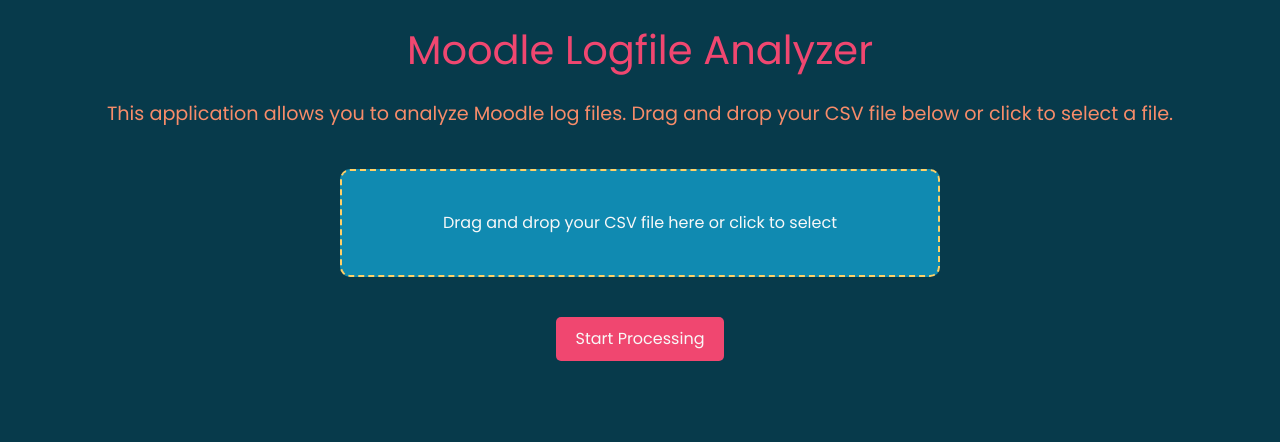
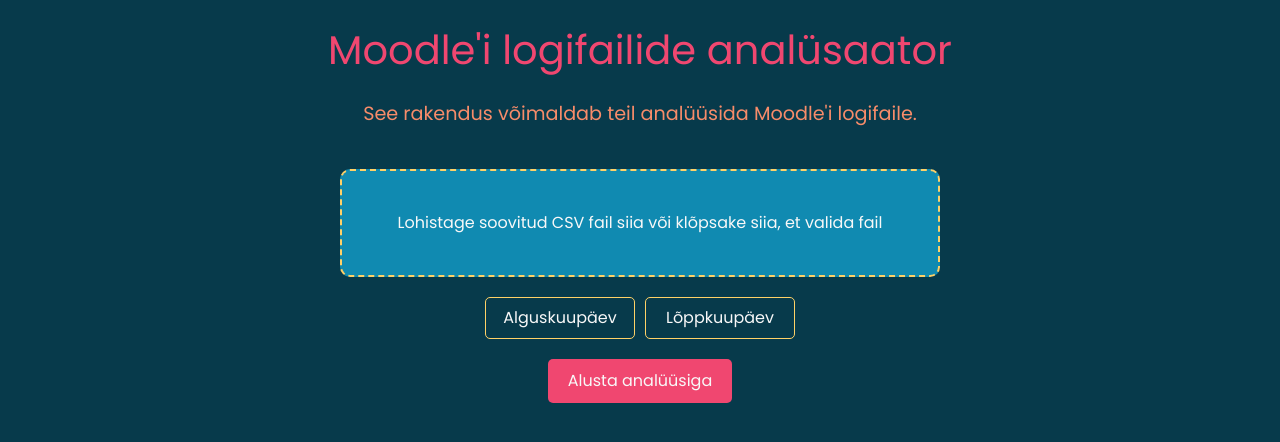
Before and after one commit to Naploon/moodle_log_analyser, a React (Create React App) app in the folder client/: page / in a window 1280 px wide. Shown: the top 442 px of the page. Built offline with nearby package versions, Linux system fonts and the light colour scheme.

Commit message:
Lisatud ajavahemiku täpsustus

```diff
--- a/client/src/LandingPage.css
+++ b/client/src/LandingPage.css
@@ -31,7 +31,7 @@
   padding: 40px;
   width: 80%;
   max-width: 600px;
-  margin: 0 auto 40px;
+  margin: 0 auto 20px;
   cursor: pointer;
   transition: background-color 0.3s;
   background-color: #108AB1;
@@ -42,9 +42,30 @@
   background-color: #06d7a0;
 }
 
-input[type="file"] {
-  display: block;
-  margin: 20px auto;
+.date-picker {
+  display: flex;
+  justify-content: center;
+  gap: 10px;
+  margin-bottom: 20px;
+}
+
+.react-datepicker-wrapper,
+.react-datepicker__input-container {
+  width: auto;
+}
+
+.react-datepicker__input-container input {
+  width: 150px;
+  padding: 8px;
+  border: 1px solid #ffd167;
+  border-radius: 5px;
+  background-color: #073a4b;
+  color: #f8f8f8;
+  text-align: center;
+  font-family: 'Poppins', sans-serif;
+}
+
+.react-datepicker__input-container input::placeholder {
   color: #f8f8f8;
 }
 
--- a/client/src/LandingPage.js
+++ b/client/src/LandingPage.js
@@ -1,8 +1,14 @@
 import React, { useState, useRef } from 'react';
 import './LandingPage.css';
+import { parseCSV, processCSVData } from './csvProcessor';
+import DatePicker from 'react-datepicker';
+import 'react-datepicker/dist/react-datepicker.css';
 
 function LandingPage() {
   const [file, setFile] = useState(null);
+  const [csvData, setCsvData] = useState([]);
+  const [startDate, setStartDate] = useState(null);
+  const [endDate, setEndDate] = useState(null);
   const fileInputRef = useRef(null);
 
   const handleDrop = (event) => {
@@ -10,7 +16,10 @@
     const droppedFile = event.dataTransfer.files[0];
     if (droppedFile && droppedFile.type === 'text/csv') {
       setFile(droppedFile);
-      console.log('File dropped:', droppedFile);
+      parseCSV(droppedFile, (data) => {
+        const processedData = processCSVData(data);
+        setCsvData(processedData);
+      });
     } else {
       alert('Please drop a valid CSV file.');
     }
@@ -24,7 +33,10 @@
     const selectedFile = event.target.files[0];
     if (selectedFile && selectedFile.type === 'text/csv') {
       setFile(selectedFile);
-      console.log('File selected:', selectedFile);
+      parseCSV(selectedFile, (data) => {
+        const processedData = processCSVData(data);
+        setCsvData(processedData);
+      });
     } else {
       alert('Please select a valid CSV file.');
     }
@@ -35,14 +47,19 @@
   };
 
   const handleProcessStart = () => {
-    alert('Processing started!'); // Placeholder action
+    if (csvData.length > 0) {
+      console.log('Processing started with data:', csvData);
+      // TODO: Implement processing logic here
+    } else {
+      alert('No CSV data to process.');
+    }
   };
 
   return (
     <div className="landing-page">
-      <h1 className="title">Moodle Logfile Analyzer</h1>
+      <h1 className="title">Moodle'i logifailide analüsaator</h1>
       <p className="description">
-        This application allows you to analyze Moodle log files. Drag and drop your CSV file below or click to select a file.
+        See rakendus võimaldab teil analüüsida Moodle'i logifaile.
       </p>
       <div
         className="drop-zone"
@@ -50,7 +67,26 @@
         onDragOver={handleDragOver}
         onClick={handleDropZoneClick}
       >
-        {file ? <p>File: {file.name}</p> : <p>Drag and drop your CSV file here or click to select</p>}
+        {file ? <p>File: {file.name}</p> : <p>Lohistage soovitud CSV fail siia või klõpsake siia, et valida fail</p>}
+      </div>
+      <div className="date-picker">
+        <DatePicker
+          selected={startDate}
+          onChange={(date) => setStartDate(date)}
+          selectsStart
+          startDate={startDate}
+          endDate={endDate}
+          placeholderText="Alguskuupäev"
+        />
+        <DatePicker
+          selected={endDate}
+          onChange={(date) => setEndDate(date)}
+          selectsEnd
+          startDate={startDate}
+          endDate={endDate}
+          minDate={startDate}
+          placeholderText="Lõppkuupäev"
+        />
       </div>
       <input
         type="file"
@@ -59,7 +95,7 @@
         ref={fileInputRef}
         style={{ display: 'none' }}
       />
-      <button onClick={handleProcessStart}>Start Processing</button>
+      <button onClick={handleProcessStart}>Alusta analüüsiga</button>
     </div>
   );
 }
--- /dev/null
+++ b/client/src/csvProcessor.js
@@ -0,0 +1,25 @@
+import Papa from 'papaparse';
+
+// functioon, mis võtab CSV faili vastu ja teeb callbacki, kui on protsess on lõpetatud
+export function parseCSV(file, onComplete) {
+  Papa.parse(file, {
+    header: true, // CSV on headerid
+    complete: (results) => {
+      onComplete(results.data);
+    },
+    error: (error) => {
+      console.error('Error parsing CSV:', error);
+    },
+  });
+}
+
+// Example function to process parsed data
+export function processCSVData(data) {
+  // TODO: loogika tuleb siia
+  console.log('Processing CSV data:', data);
+  // Example: return processed data
+  return data.map(row => ({
+    ...row,
+    processed: true, // Add a new field to each row
+  }));
+}
```
Also changed, not shown: client/package.json (+4 -3 lines), 1 other file (tests, documents, lock files or other folders).
